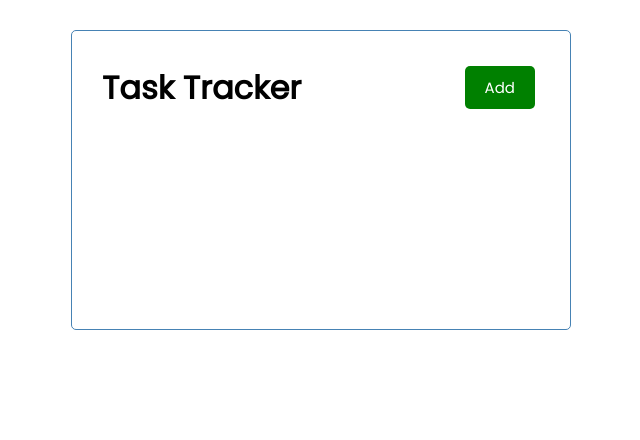
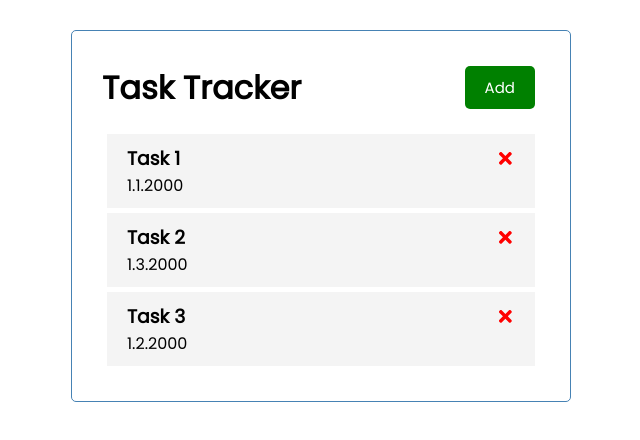
Before and after one commit to rockieDevelop/React, a React (Create React App) app in the folder FirstProject/task-tracker/: page / in a window 1280 px wide. Shown: the top 440 px of the page, without its empty margins (319-959 px from the left). Built offline with nearby package versions, Linux system fonts and the light colour scheme.

Commit message:
Tasks list, Task component + delete method

```diff
--- a/FirstProject/task-tracker/package.json
+++ b/FirstProject/task-tracker/package.json
@@ -8,6 +8,7 @@
     "@testing-library/user-event": "^12.8.3",
     "react": "^17.0.2",
     "react-dom": "^17.0.2",
+    "react-icons": "^4.2.0",
     "react-scripts": "4.0.3",
     "web-vitals": "^1.1.2"
   },
--- a/FirstProject/task-tracker/src/App.js
+++ b/FirstProject/task-tracker/src/App.js
@@ -1,10 +1,42 @@
 // import React from "react";
+import { useState } from "react"
 import Header from "./components/Header";
+import Tasks from "./components/Tasks";
 
 function App() {
+  const [tasks, setTasks] = useState([
+    {
+    id: 1,
+    text: 'Task 1',
+    day: '1.1.2000',
+    reminder: true
+    },
+    {
+    id: 2,
+    text: 'Task 2',
+    day: '1.3.2000',
+    reminder: false
+    },
+    {
+    id: 3,
+    text: 'Task 3',
+    day: '1.2.2000',
+    reminder: true
+    }
+  ])
+
+  //Delete Task
+  const deleteTask = (id) => {
+    //console.log('delete', id)
+    setTasks(tasks.filter((task) =>
+      task.id !== id
+    ))
+  }
+
   return (
     <div className="container">
       <Header />
+      {tasks.length > 0 ? <Tasks tasks={tasks} onDelete={deleteTask} /> : "No tasks available"}
     </div>
   );
 }
--- a/FirstProject/task-tracker/src/components/Button.js
+++ b/FirstProject/task-tracker/src/components/Button.js
@@ -1,8 +1,21 @@
+import PropTypes from 'prop-types'
+
 const Button = (props) => {
     return (
-        <button style={{ backgroundColor:props.color }}
+        <button onClick={props.onClick} style={{ backgroundColor:props.color }}
         className='btn'>{props.text}</button>
     )
 }
 
+Button.defaultProps = {
+    color: 'blue',
+    text: 'Button'
+}
+
+Button.propTypes = {
+    color: PropTypes.string,
+    text: PropTypes.string,
+    onClick: PropTypes.func
+}
+
 export default Button
--- a/FirstProject/task-tracker/src/components/Header.js
+++ b/FirstProject/task-tracker/src/components/Header.js
@@ -2,10 +2,14 @@ import PropTypes from 'prop-types'
 import Button from './Button'
 
 const Header = (props) => {
+    const onClick = () => {
+        alert('Click 1')
+    }
+
     return (
         <header className='header'>
             <h1>{props.title}</h1>
-            <Button color='green' text='Add' />
+            <Button color='green' text='Add' onClick={onClick}/>
         </header>
     )
 }
--- /dev/null
+++ b/FirstProject/task-tracker/src/components/Task.js
@@ -0,0 +1,15 @@
+import { FaTimes } from 'react-icons/fa'
+
+const Task = ({ task, onDelete }) => {
+    return (
+        <div className='task'>
+            <h3>
+                {task.text} <FaTimes onClick={() => onDelete(task.id)} //onClick={onDelete} - we pass whole object task
+                style={{ color: 'red', cursor: 'pointer' }}/>
+            </h3>
+            <p>{task.day}</p>
+        </div>
+    )
+}
+
+export default Task
--- /dev/null
+++ b/FirstProject/task-tracker/src/components/Tasks.js
@@ -0,0 +1,13 @@
+import Task from "./Task"
+
+const Tasks = (props) => {
+    return (
+        <>
+            {props.tasks.map((task) => (
+                <Task key={task.id} task={task} onDelete={props.onDelete} />
+            ))}
+        </>
+    )
+}
+
+export default Tasks
```
Also changed, not shown: 1 other file (tests, documents, lock files or other folders).
